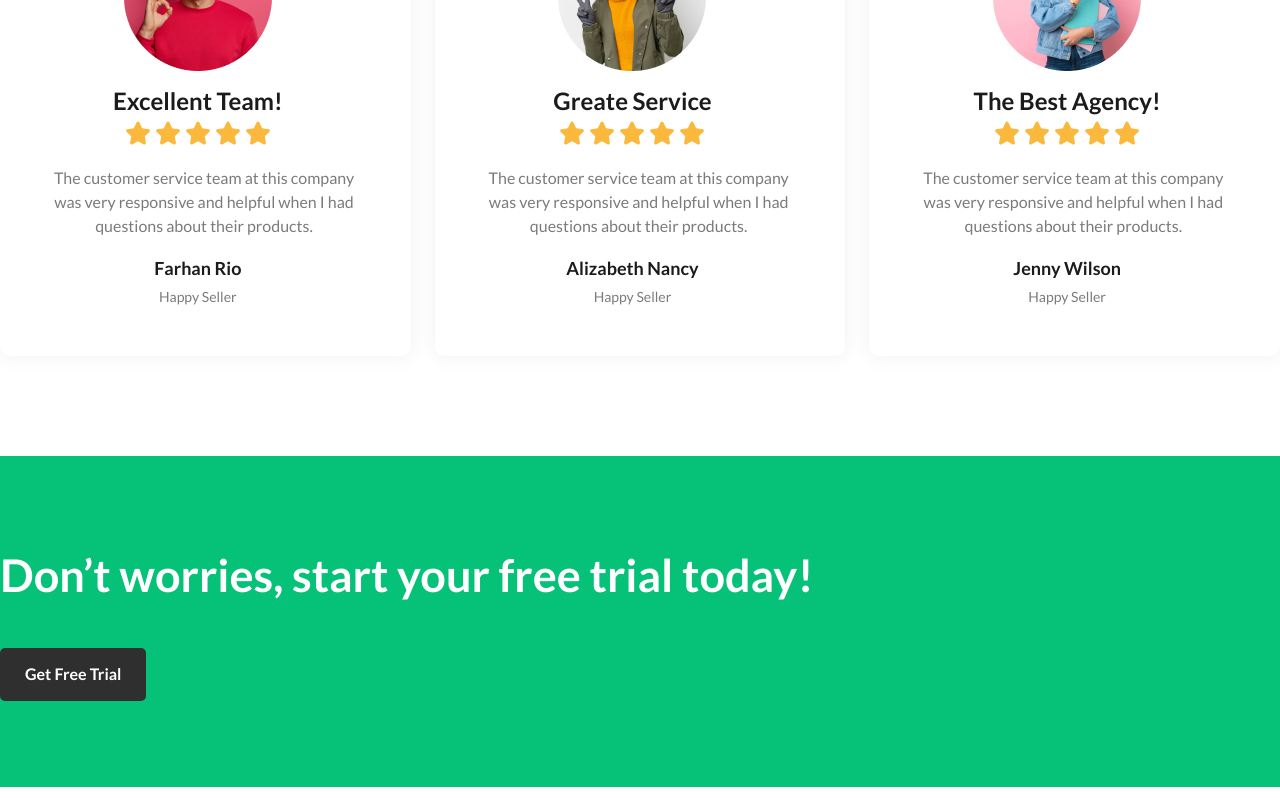
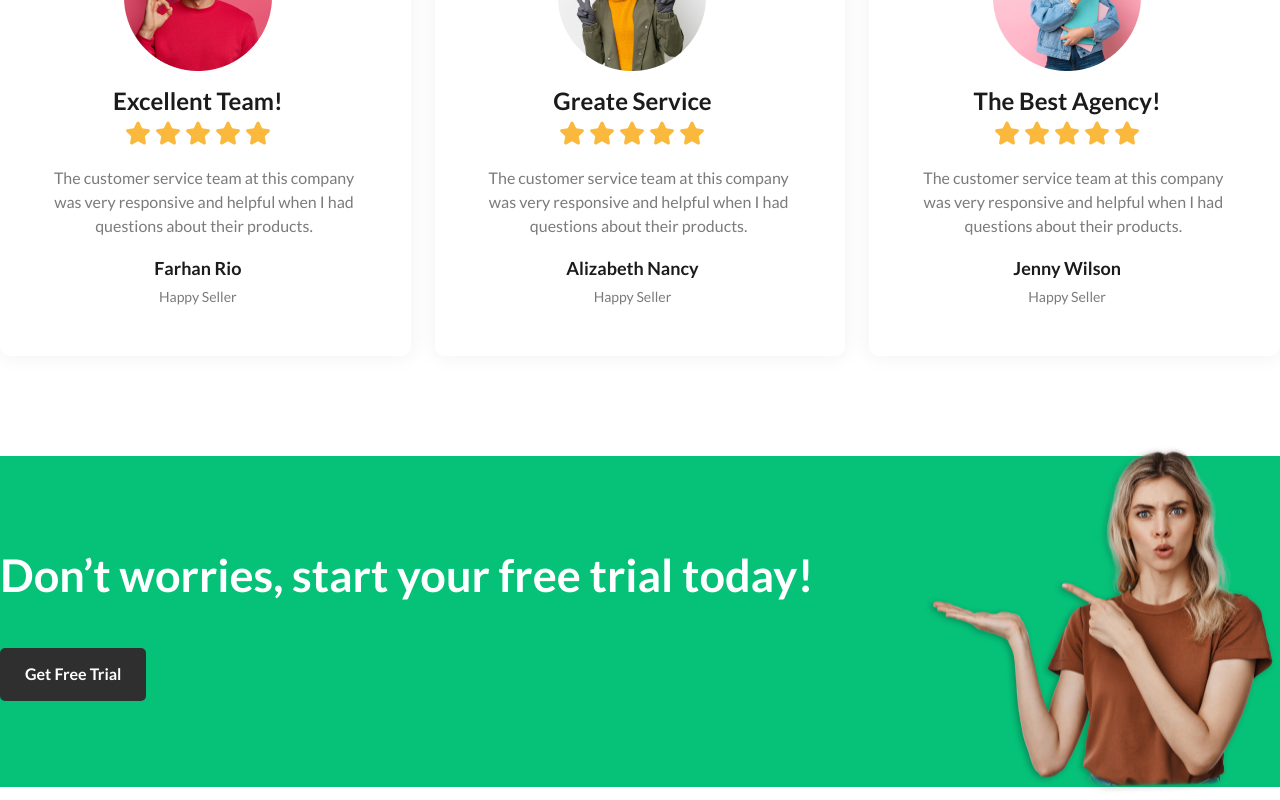
Before and after one commit to shoumen-shomu/core-wave, a React (Vite) app: page / in a window 1280 px wide. Shown: the part 4420-5220 px from the top of the page. Built offline with nearby package versions, Linux system fonts and the light colour scheme.

Commit message:
Trail Part End

```diff
--- a/src/components/layouts/Trail.jsx
+++ b/src/components/layouts/Trail.jsx
@@ -1,6 +1,8 @@
 import React from "react";
 import Button from "../common/Button";
 import Container from "../common/Container";
+import Images from "../common/Images";
+import women from "../../assets/women.png"
 
 const Trail = () => {
   return (
@@ -8,8 +10,13 @@ const Trail = () => {
       <section>
         <div className="py-[86px] bg-primary ">
           <Container>
-            <h3 className="font-lato font-semibold text-[45px] text-white leadiong-[54px] pb-9.5">Don’t worries, start your free trial today!</h3>
-            <Button className={"!bg-[#2F2F2F]"} btnText={"Get Free Trial"} />
+            <div className="relative">
+              <h3 className="font-lato font-semibold text-[45px] text-white leadiong-[54px] pb-9.5">
+                Don’t worries, start your free trial today!
+              </h3>
+              <Button className={"!bg-[#2F2F2F]"} btnText={"Get Free Trial"} />
+              <Images className={"absolute top-1/2 right-0 -translate-y-1/2"} imgSrc={women}/>
+            </div>
           </Container>
         </div>
       </section>
```
